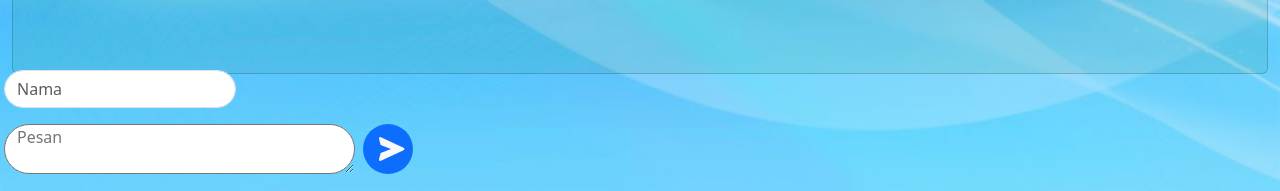
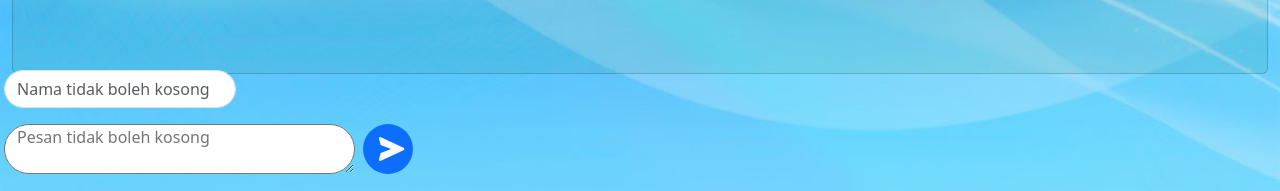
Before and after one commit to ismailmail123/curriculum_vitae, a Next.js app: page /1 in a window 1280 px wide. Shown: the part 606-797 px from the top of the page. Built offline with nearby package versions, Linux system fonts and the light colour scheme; no server answers.

Commit message:
Update disable buttom

```diff
--- a/src/containers/Message/index.jsx
+++ b/src/containers/Message/index.jsx
@@ -116,7 +116,7 @@ function Message (){
                         {/* <Col sm="8"> */}
                             <Form.Control
                                 type="text"
-                                placeholder="Nama"
+                                placeholder="Nama tidak boleh kosong"
                                 className='forminput rounded-pill'
                                 onChange={(e) => setName(e.target.value)}
                              />
@@ -135,7 +135,7 @@ function Message (){
                                     <Row className="d-flex">
                                             <textarea
                                                 type="text"
-                                                placeholder="Pesan"
+                                                placeholder="Pesan tidak boleh kosong"
                                                 className='forminput rounded-pill ms-3'
                                                 onChange={(e) => setSay(e.target.value)}
                                             />
```
